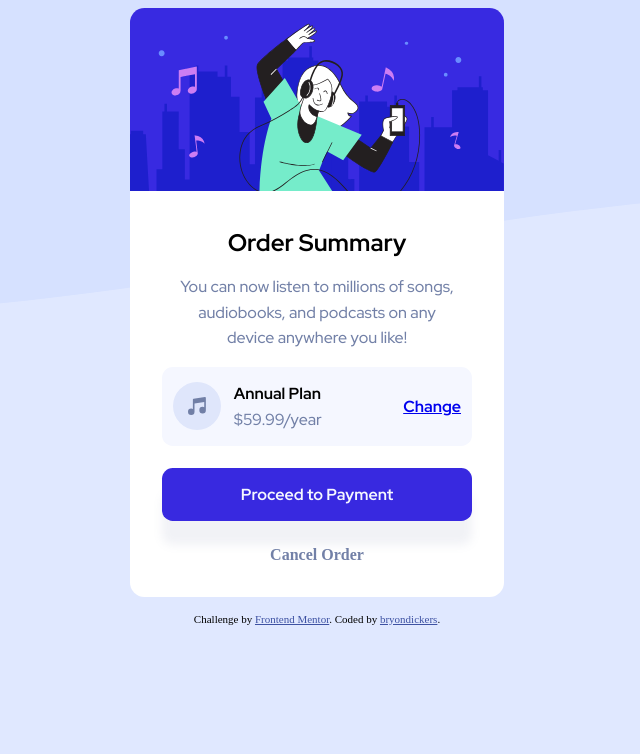
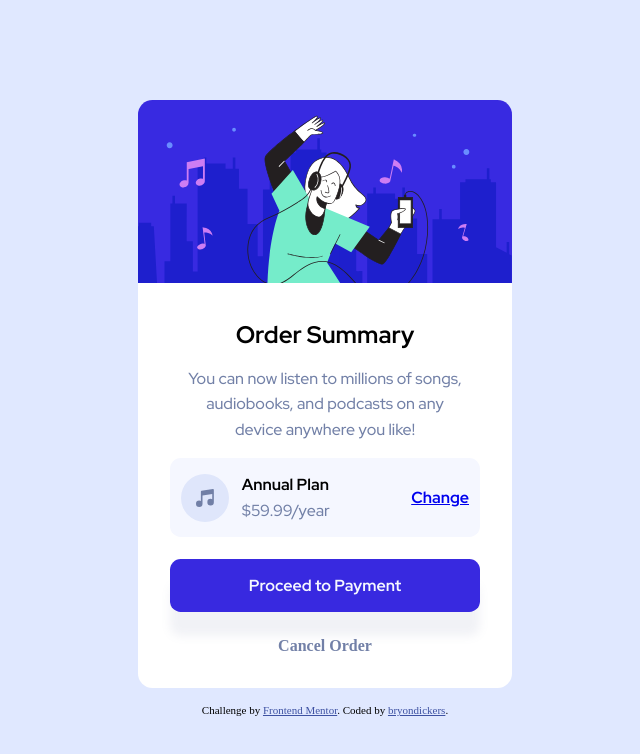
Before and after one commit to bryondickers/order-summary-component-main, a plain HTML site: page index.html in a window 1280 px wide. Shown: the whole page, without its empty margins (323-963 px from the left). Drawn offline with Linux system fonts and the light colour scheme; a web font is replaced by a local one.

Commit message:
Update style.css

```diff
--- a/style.css
+++ b/style.css
@@ -14,15 +14,15 @@
 }
 
 body{
-    position: relative;
-
+    position: absolute;
+    inline-size: 100%;
     block-size: 100%;
     display: flex;
     flex-direction: column;
     justify-content: center;
     align-items: center;
     background-color: var(--pale-blue);
-    background-image: url("./images/pattern-background-mobile.svg");
+    background-image: url('./images/pattern-background-mobile.svg');
     background-repeat: no-repeat;
     background-size: 100% 50%;
 
```
